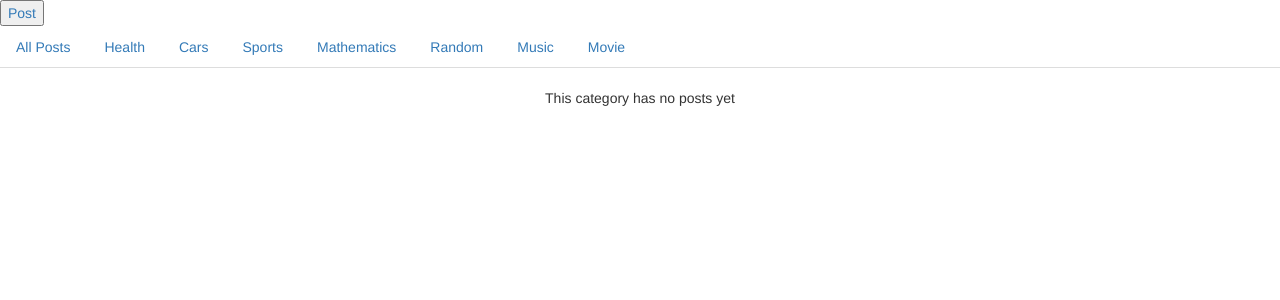
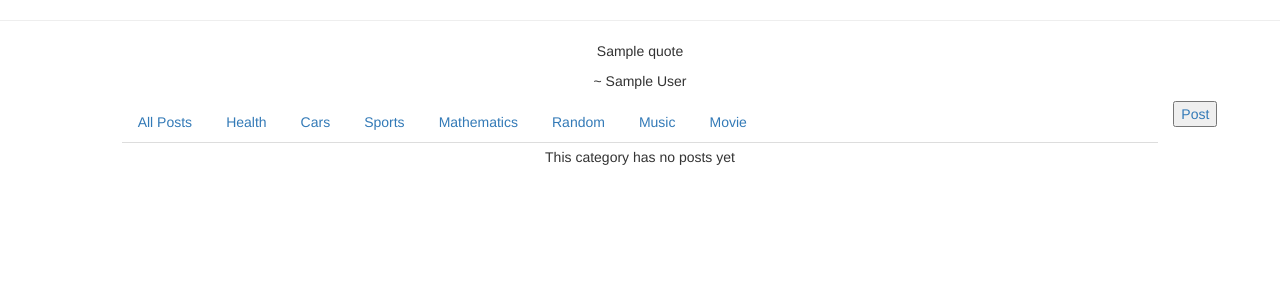
Before and after one commit to Robert-Moringa/MyBlog, a Flask app: page / in a window 1280 px wide. Shown: the part 82-382 px from the top of the page. Run offline with Flask 2, Linux system fonts and the light colour scheme; a user stored in the database is signed in; tables that the repository leaves empty hold one stand-in row (values such as "Sample post"); a database or web service that is not in the repository returns one stand-in record (values such as "Sample title"); data that the repository does not hold is empty; some libraries are stand-ins or nearby versions.

Commit message:
added the random quote functionality

```diff
--- a/app/main/views.py
+++ b/app/main/views.py
@@ -4,7 +4,7 @@
 from app.models import User, Blog, Comment
 from .. import db
 from . import main
-from app.requests import find_quotes
+from app.request import find_quotes
 from flask_login import login_required, current_user
 
 @main.route('/')
@@ -19,10 +19,12 @@
     Music = Blog.query.filter_by(category = 'Music').all()
     random = Blog.query.filter_by(category = 'random').all()
 
-    # api = find_quotes()
+    api = find_quotes()
+    quote = api.get('quote')
+    quote_author=api.get('author')
 
     title= 'Welcome to Myner Blog'
-    return render_template('index.html', title = title, blog=posts, Sports=Sports, Health= Health, Maths= Maths, Movie=Movie, Car=Car, Music=Music, random=random)
+    return render_template('index.html', apis= quote , author=quote_author, title = title, blog=posts, Sports=Sports, Health= Health, Maths= Maths, Movie=Movie, Car=Car, Music=Music, random=random)
 
 @main.route('/about')
 def about():
--- a/app/requests.py
+++ b/app/request.py
@@ -2,6 +2,4 @@
 
 def find_quotes():
     response = requests.get('http://quotes.stormconsultancy.co.uk/random.json')
-    if response.status_code == 200:
-        print(response.json())
-        return response.json()
+    return response.json()
--- a/app/templates/index.html
+++ b/app/templates/index.html
@@ -3,10 +3,13 @@
 {% import 'macros.html' as macro %}
 {% block content %}
 
+<p class="text-center">{{apis}}</p>
+<p class="text-center"> ~ {{author}} </p>
+
 <a href="{{url_for('main.new_post',name = current_user.username)}}"><button>Post</button></a>
 
-
-   <div>
+    <div class="col-md-1"></div>
+   <div class="col-md-10">
        <ul class="nav nav-tabs">
 
             <li class="nav-item">
@@ -35,7 +38,9 @@
             </li>
 
        </ul>
-  </div>
+    </div>
+
+    <div class="col-md-1"></div>
 
   <div class="tab-content">
     <div  class="container tab-pane active" id="general"><br>
--- a/app/templates/macros.html
+++ b/app/templates/macros.html
@@ -1,20 +1,24 @@
 {% macro display(source) %}
+
 
 {% if source %}
 {% for category in source %}
 <div class="row container pitch">
-    <div class="col-md-2"> <p class="pitch-author">{{category.user.username}}</p></div>
+    <div class="col-md-2">
+        <p class="post-author">{{category.user.username}}</p>
+        <p class="post-author"> <em> {{category.user.email}} </em></p>
+    </div>
     <div class="col-md-10">
-        <h4 class="pitch-title">{{category.title}}</h4>
+        <h4 class="post-title">{{category.title}}</h4>
         <p class="pitch-post">"{{category.message}}"</p>
         <em class="pitch-category">{{category.category}} category.</em>
 
         <span class="icons" > <a href="{{url_for('main.add_comment',blog_id = category.id)}}"> <i class='far fa-comments' style='font-size:24px'></i> </a>   {{category.comment.count()}}</span>
         <span class="icons" > <a href="{{url_for('main.delete_blogpost',blog_id = category.id)}}"> <i class='fa fa-trash' style='font-size:24px'></i> </a> </span>
 
-
     </div>
 </div>
+<hr>
 
 {% endfor %}
 
--- a/app/templates/macros_quotes.html
+++ b/app/templates/macros_quotes.html
@@ -1,9 +1,9 @@
 {% extends 'base.html'%}
 
-{% macro the_quotes(quotes)%}
+{% macro the_quotes(api)%}
 <div class="text center">
     <h1 class="text-danger">Quote of the second:</h1>
-    <h5 class="mt-3 text-success">{{quotes.quote}}</h5>
-    <p>~ {{quotes.author}}</p>
+    <h5 class="mt-3 text-success">{{api.quote}}</h5>
+    <p>~ {{api.author}}</p>
 </div>
 {%endmacro%}
--- a/app/templates/navbar.html
+++ b/app/templates/navbar.html
@@ -23,3 +23,4 @@
         <div class="col-md-2"></div>
     </div>
 </header>
+<hr>
--- a/manage.py
+++ b/manage.py
@@ -4,7 +4,7 @@
 from flask_script import Manager,Server
 
 # Creating app instance
-app = create_app('production')
+app = create_app('development')
 
 manager = Manager(app)
 migrate = Migrate(app, db)
```
